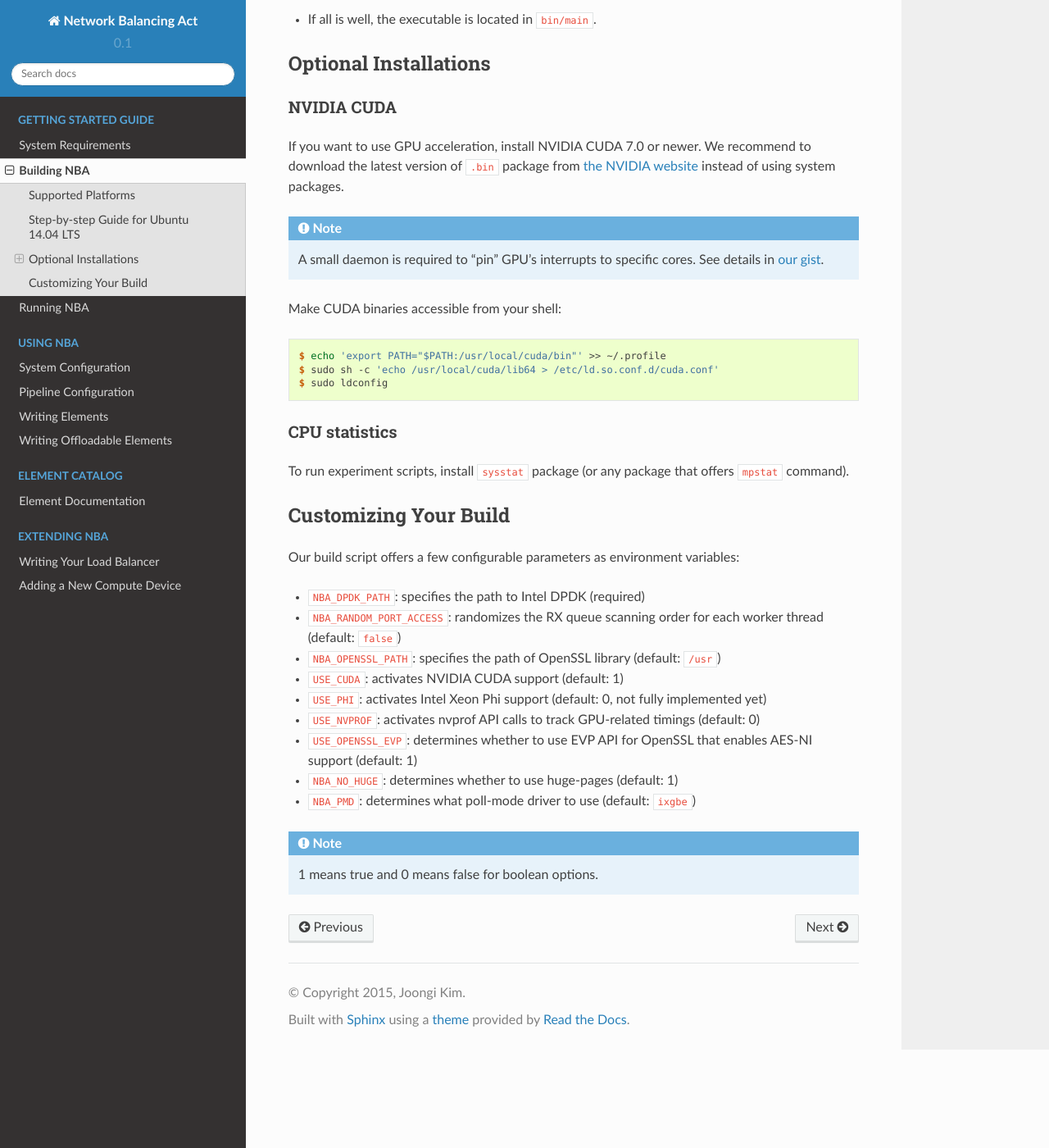
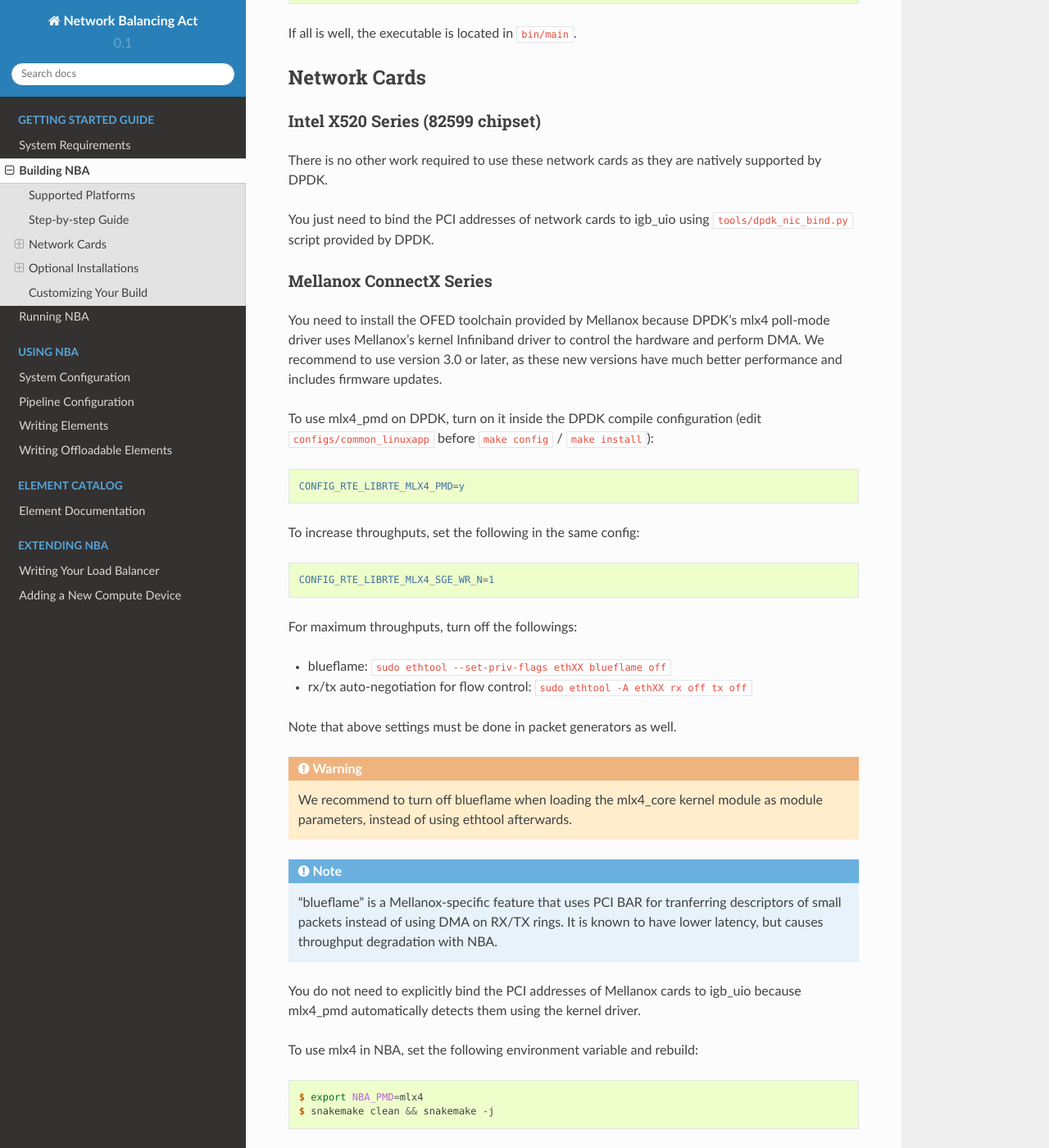
Before and after one commit to ANLAB-KAIST/NBA, a Sphinx documentation site: the page built from docs/gsg/build.rst, in a window 1280 px wide and 1400 px high, scrolled down 1608 px. Shown: the whole window at 82% size. Built offline with Sphinx 7.4.7 and the Read the Docs theme 2.0.0, drawn with Linux system fonts in a browser that asks for light colours; some of the changed text lies outside the part shown.

Commit message:
refs #2: Add more contents in docs/gsg

```diff
--- a/docs/gsg/build.rst
+++ b/docs/gsg/build.rst
@@ -7,8 +7,8 @@ Supported Platforms
 Currently NBA is only tested on Linux x86_64 3.10 or newer kernels,
 and the Ubuntu 14.04 LTS distribution.
 
-Step-by-step Guide for Ubuntu 14.04 LTS
----------------------------------------
+Step-by-step Guide
+------------------
 
 **Software packages to install**
 
@@ -66,14 +66,75 @@ Install our 3rd-party libraries, the Click configuration parser:
 
 **Compilation**
 
-* Set the environment variable as follows:
+Set the environment variable as follows:
 
 .. code-block:: console
 
-  ~/nba$ export NBA_DPDK_PATH=/home/userid/dpdk/x86_64-native-linuxapp-gcc
-  ~/nba$ snakemake
+  $ export NBA_DPDK_PATH=/home/userid/dpdk/x86_64-native-linuxapp-gcc
+  $ export USE_CUDA=0  # for testing CPU-only version without CUDA installation
+  $ snakemake -j
 
-* If all is well, the executable is located in :code:`bin/main`.
+If all is well, the executable is located in :code:`bin/main`.
+
+Network Cards
+-------------
+
+Intel X520 Series (82599 chipset)
+~~~~~~~~~~~~~~~~~~~~~~~~~~~~~~~~~
+
+There is no other work required to use these network cards as they are natively
+supported by DPDK.
+
+You just need to bind the PCI addresses of network cards to igb_uio using
+:code:`tools/dpdk_nic_bind.py` script provided by DPDK.
+
+Mellanox ConnectX Series
+~~~~~~~~~~~~~~~~~~~~~~~~
+
+You need to install the OFED toolchain provided by Mellanox because DPDK's mlx4
+poll-mode driver uses Mellanox's kernel Infiniband driver to control the
+hardware and perform DMA.
+We recommend to use version 3.0 or later, as these new versions have much
+better performance and includes firmware updates.
+
+To use mlx4_pmd on DPDK, turn on it inside the DPDK compile configuration (edit
+:code:`configs/common_linuxapp` before :code:`make config` / :code:`make install`):
+
+.. code-block:: properties
+
+   CONFIG_RTE_LIBRTE_MLX4_PMD=y
+
+To increase throughputs, set the following in the same config:
+
+.. code-block:: properties
+
+   CONFIG_RTE_LIBRTE_MLX4_SGE_WR_N=1
+
+For maximum throughputs, turn off the followings:
+
+* blueflame: :code:`sudo ethtool --set-priv-flags ethXX blueflame off`
+* rx/tx auto-negotiation for flow control: :code:`sudo ethtool -A ethXX rx off tx off`
+
+Note that above settings must be done in packet generators as well.
+
+.. warning::
+   We recommend to turn off blueflame when loading the mlx4_core kernel module
+   as module parameters, instead of using ethtool afterwards.
+
+.. note::
+   "blueflame" is a Mellanox-specific feature that uses PCI BAR for tranferring
+   descriptors of small packets instead of using DMA on RX/TX rings.  It is
+   known to have lower latency, but causes throughput degradation with NBA.
+
+You do not need to explicitly bind the PCI addresses of Mellanox cards to
+igb_uio because mlx4_pmd automatically detects them using the kernel driver.
+
+To use mlx4 in NBA, set the following environment variable and rebuild:
+
+.. code-block:: console
+
+   $ export NBA_PMD=mlx4
+   $ snakemake clean && snakemake -j
 
 Optional Installations
 ----------------------
@@ -86,16 +147,23 @@ We recommend to download the latest version of :code:`.bin` package from `the NV
 
 .. note::
 
-  A small daemon is required to "pin" GPU's interrupts to specific cores.
-  See details in `our gist <https://gist.github.com/3404967>`_.
+   A small daemon is required to "pin" GPU's interrupts to specific cores.
+   See details in `our gist <https://gist.github.com/3404967>`_.
 
 Make CUDA binaries accessible from your shell:
 
 .. code-block:: console
 
-  $ echo 'export PATH="$PATH:/usr/local/cuda/bin"' >> ~/.profile
-  $ sudo sh -c 'echo /usr/local/cuda/lib64 > /etc/ld.so.conf.d/cuda.conf'
-  $ sudo ldconfig
+   $ echo 'export PATH="$PATH:/usr/local/cuda/bin"' >> ~/.profile
+   $ sudo sh -c 'echo /usr/local/cuda/lib64 > /etc/ld.so.conf.d/cuda.conf'
+   $ sudo ldconfig
+
+To use CUDA in NBA, do:
+
+.. code-block:: console
+
+   $ export USE_CUDA=1
+   $ snakemake clean && snakemake -j
 
 CPU statistics
 ~~~~~~~~~~~~~~
@@ -111,6 +179,7 @@ Our build script offers a few configurable parameters as environment variables:
 * :code:`NBA_DPDK_PATH`: specifies the path to Intel DPDK (required)
 * :code:`NBA_RANDOM_PORT_ACCESS`: randomizes the RX queue scanning order for each worker thread (default: :code:`false`)
 * :code:`NBA_OPENSSL_PATH`: specifies the path of OpenSSL library (default: :code:`/usr`)
+* :code:`DEBUG`: build without compiler optimization (default: 0)
 * :code:`USE_CUDA`: activates NVIDIA CUDA support (default: 1)
 * :code:`USE_PHI`: activates Intel Xeon Phi support (default: 0, not fully implemented yet)
 * :code:`USE_NVPROF`: activates nvprof API calls to track GPU-related timings (default: 0)
--- a/docs/gsg/running.rst
+++ b/docs/gsg/running.rst
@@ -4,7 +4,7 @@ Running NBA
 Standalone Execution
 --------------------
 
-Execute `bin/main` with DPDK EAL arguments and NBA arguments.
+Execute :code:`bin/main` with DPDK EAL arguments and NBA arguments.
 For example,
 
 .. code-block:: console
```
Also changed, not shown: other parts of docs/gsg/build.rst (+6 -6 lines), docs/gsg/sys_reqs.rst (+13 -0 lines).
